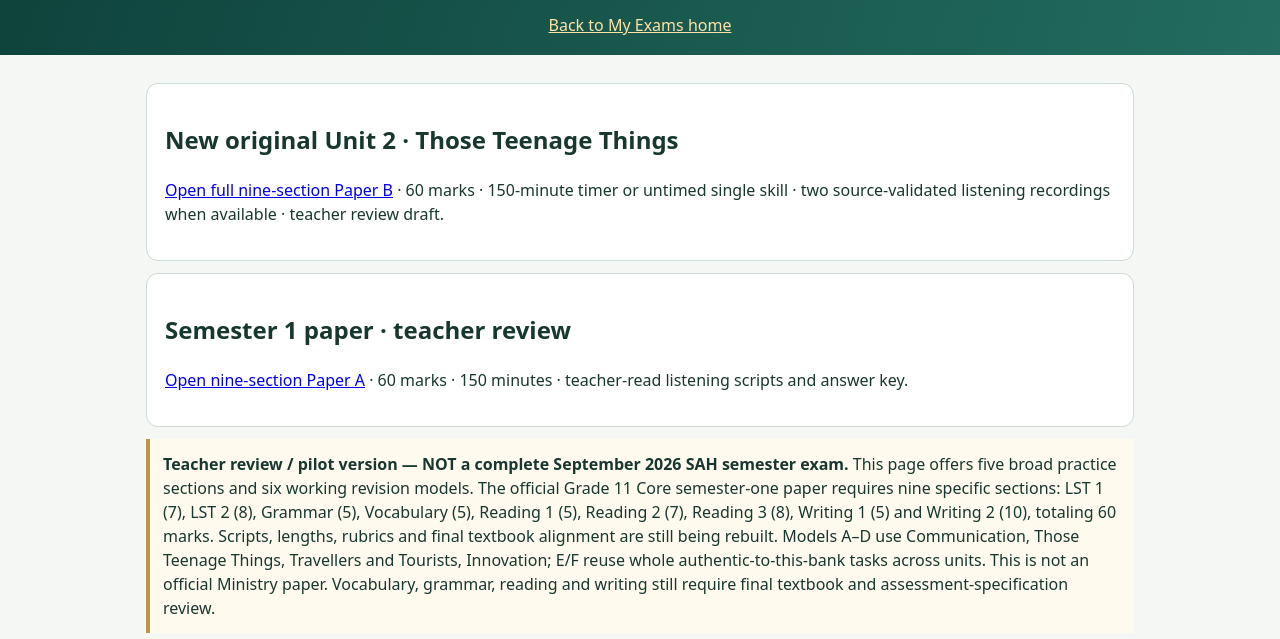
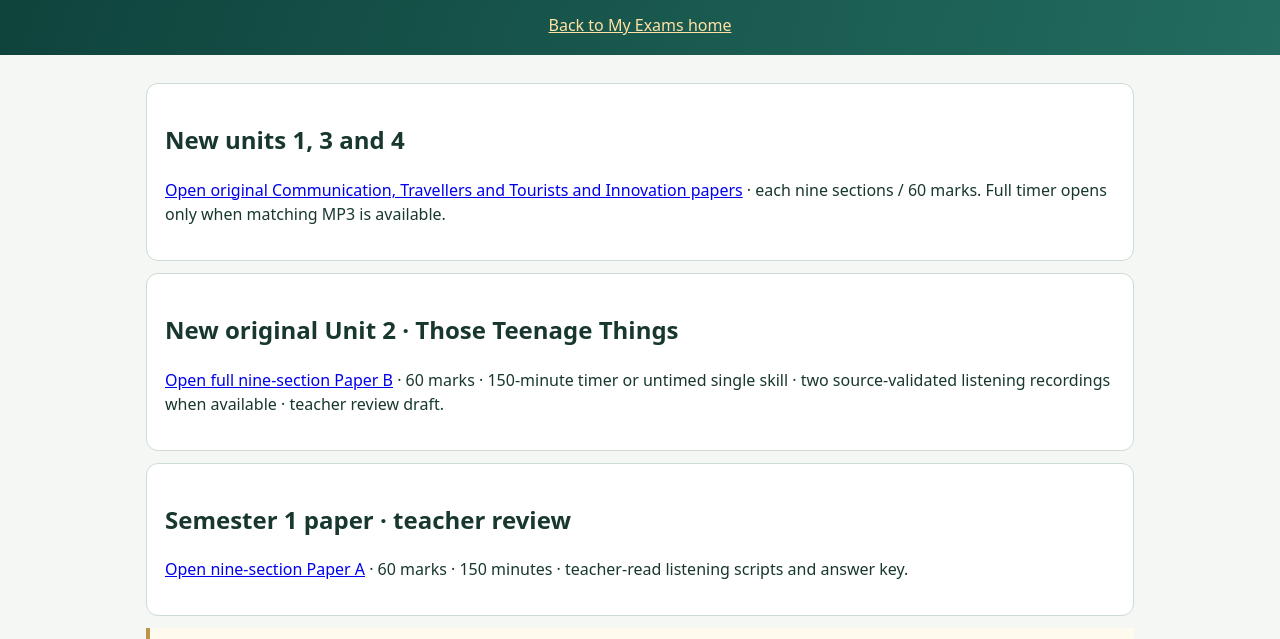
Before and after one commit to rouhous/My-Exams, a plain HTML site: page grade11/core/index.html in a window 1280 px wide. Shown: the part 112-751 px from the top of the page. Drawn offline with Linux system fonts and the light colour scheme.

Commit message:
Expose remaining eight unit-specific Grade 11/12 paper library while audio source verification controls full exam

```diff
--- a/grade11/core/index.html
+++ b/grade11/core/index.html
@@ -22,6 +22,7 @@ small,.muted{color:#5c7168}.hidden{display:none!important}.meta{display:flex;gap
 </style></head><body>
 <header><h1>My Exams · Grade 11 Core</h1><p>Original Semester 1 English practice — student review pilot</p><a href="../../index.html">Back to My Exams home</a></header>
 <main>
+<section class="panel"><h2>New units 1, 3 and 4</h2><p><a href="../../targeted_units/index.html">Open original Communication, Travellers and Tourists and Innovation papers</a> · each nine sections / 60 marks. Full timer opens only when matching MP3 is available.</p></section>
 <section class="panel"><h2>New original Unit 2 · Those Teenage Things</h2><p><a href="units/paper-b-preview.html">Open full nine-section Paper B</a> · 60 marks · 150-minute timer or untimed single skill · two source-validated listening recordings when available · teacher review draft.</p></section>
 <section class="panel"><h2>Semester 1 paper · teacher review</h2><p><a href="semester-a.html">Open nine-section Paper A</a> · 60 marks · 150 minutes · teacher-read listening scripts and answer key.</p></section>
 <div class="notice"><strong>Teacher review / pilot version — NOT a complete September 2026 SAH semester exam.</strong> This page offers five broad practice sections and six working revision models. The official Grade 11 Core semester-one paper requires nine specific sections: LST 1 (7), LST 2 (8), Grammar (5), Vocabulary (5), Reading 1 (5), Reading 2 (7), Reading 3 (8), Writing 1 (5) and Writing 2 (10), totaling 60 marks. Scripts, lengths, rubrics and final textbook alignment are still being rebuilt.  Models A–D use Communication, Those Teenage Things, Travellers and Tourists, Innovation; E/F reuse whole authentic-to-this-bank tasks across units. This is not an official Ministry paper. Vocabulary, grammar, reading and writing still require final textbook and assessment-specification review.</div>
```
